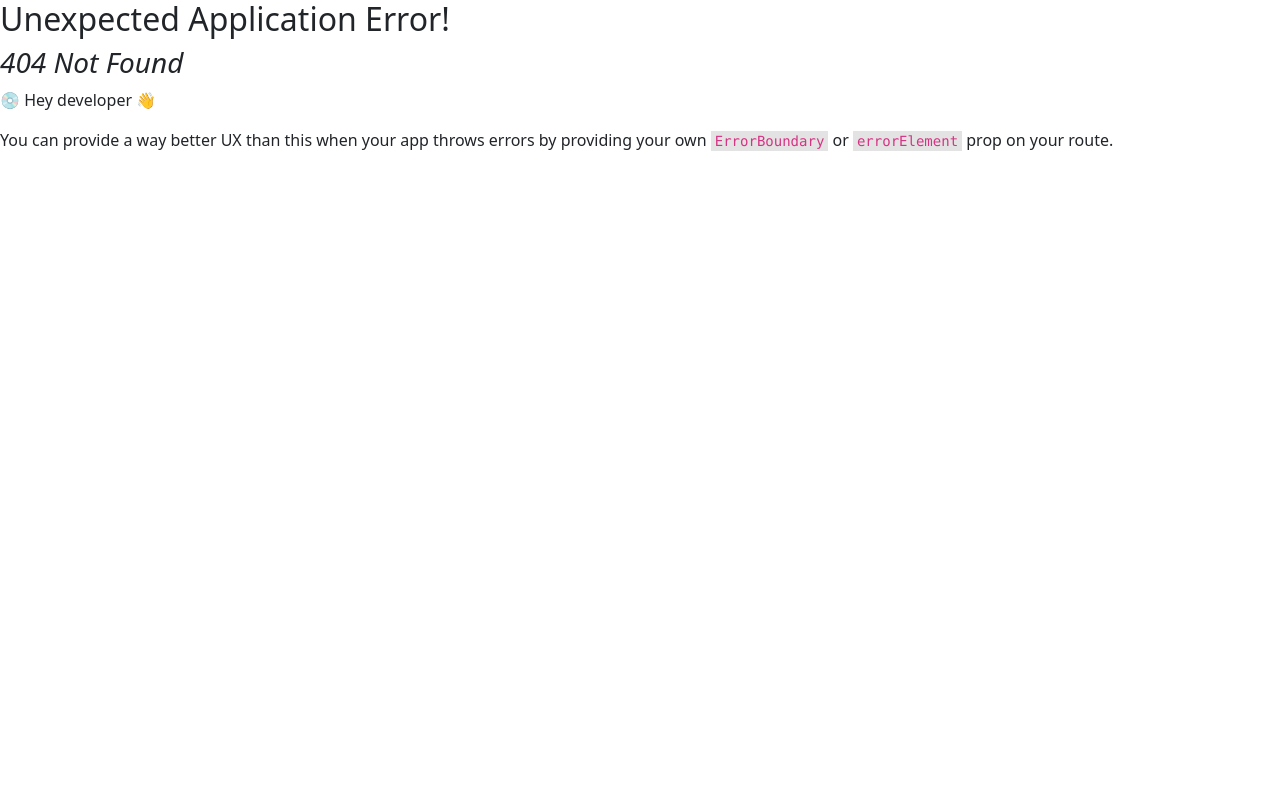
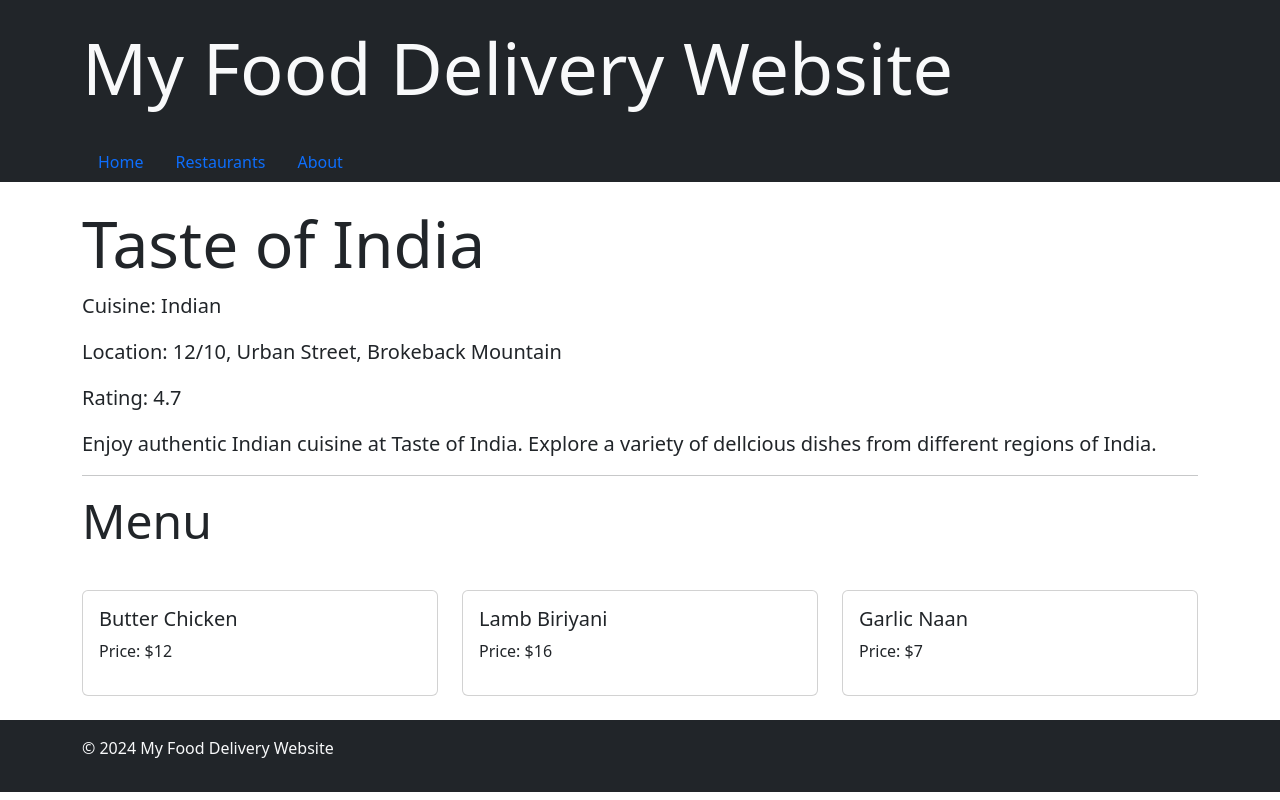
Before and after one commit to devMainak/react-router, a React (Vite) app: page /restaurants/1 in a window 1280 px wide. Before the commit this address had no page. Built offline with nearby package versions, Linux system fonts and the light colour scheme.

Commit message:
feat: dynamic client-side routing

```diff
--- a/src/index.jsx
+++ b/src/index.jsx
@@ -4,6 +4,7 @@ import { createBrowserRouter, RouterProvider } from 'react-router-dom'
 import App from './App'
 import About from './pages/About'
 import Restaurants from './pages/Restaurants'
+import RestaurantDetails from './pages/RestaurantDetails'
 
 const router = createBrowserRouter([
   {
@@ -17,6 +18,10 @@ const router = createBrowserRouter([
   {
     path: "/restaurants",
     element: <Restaurants/>
+  },
+  {
+    path: "restaurants/:restaurantId",
+    element: <RestaurantDetails/>
   }
 ])
 
--- /dev/null
+++ b/src/pages/RestaurantDetails.jsx
@@ -0,0 +1,102 @@
+import { useParams } from 'react-router-dom'
+import Header from '../components/Header'
+import Footer from '../components/Footer'
+
+const RestaurantDetails = () => {
+
+  const restaurantId = useParams()
+
+  const restaurants = [
+    {
+      id: 1,
+      name: "Taste of India",
+      cuisine: "Indian",
+      rating: 4.7,
+      menu: [
+        {dish: "Butter Chicken", price: 12},
+        {dish: "Lamb Biriyani", price: 16},
+        {dish: "Garlic Naan", price: 7}
+      ],
+      isOpen: true,
+      description: "Enjoy authentic Indian cuisine at Taste of India. Explore a variety of dellcious dishes from different regions of India.",
+      location: "12/10, Urban Street, Brokeback Mountain"
+    },
+    {
+      id: 2,
+        name: "Pizza Paradise",
+        cuisine: "Italian",
+        rating: 4.5,
+        menu: [
+          {dish: "Margherita Pizza", price: 12},
+          {dish: "Pizza Napoletana", price: 15},
+          {dish: "Tiramisu", price: 8}
+        ],
+        isOpen: true,
+        description:  "Indulge in mouth-watering pizzas at Pizza Paradise. With a variety of toppings and crusts. It's a pizza lover's dream.",
+        location: "22nd Street, Brooklyn, New York City"
+    },
+    {
+      id: 3,
+        name: "Sushi Saito",
+        cuisine: "Japanese",
+        rating: 4.8,
+        menu: [
+          {dish: "Uni Sushi", price: 8},
+          {dish: "Premium Tuna Sushi", price: 15},
+          {dish: "Dorayaki", price: 6}
+        ],
+        isOpen: true,
+        description:  "Familiar sushi & other raw fish dishes are served at this stylish restaurant with a warm vibe.",
+        location: "Minato City, Roppongi, Tokyo"
+    },
+    {
+        id: 4,
+          name: "Black's BBQ",
+          cuisine: "American",
+          rating: 4.7,
+          menu: [
+            {dish: "Brisket", price: 29.99},
+            {dish: "Pork Spare Ribs", price: 20.99},
+            {dish: "Original Sausage", price: 4.25},
+            {dish: "Mac & Cheese", price: 2.99},
+          ],
+          isOpen: false,
+          description:  "WHERE LEGENDARY TEXAS BBQ IS MADE.",
+          location: "215 N Main Street, Lockhart, Texas"
+    }
+  ]
+
+  const restaurantData = restaurants.find(restaurant => restaurant.id == restaurantId.restaurantId)
+
+  return (
+    <>
+    <Header/>
+    <main className='container py-4'>
+      <h3 className='display-3 fw-normal'>{restaurantData.name}</h3>
+      <p className='fs-5 fw-normal'>Cuisine: {restaurantData.cuisine}</p>
+      <p className='fs-5 fw-normal'>Location: {restaurantData.location}</p>
+      <p className='fs-5 fw-normal'>Rating: {restaurantData.rating}</p>
+      <p className='fs-5 fw-normal'>{restaurantData.description}</p>
+      <hr/>
+      <h5 className='display-5 fw-normal'>Menu</h5>
+      <div className='row pt-3'>
+        {restaurantData.menu.map(dish => {
+      return (
+        <div key={dish.dish} className='col-4 mt-3'>
+          <div className='card'>
+            <div className='card-body'>
+              <h5 className='card-title'>{dish.dish}</h5>
+              <p>Price: ${dish.price}</p>
+            </div>
+          </div>
+        </div>
+      )
+        })}
+      </div>
+    </main>
+    <Footer/>
+    </>
+  )
+}
+
+export default RestaurantDetails;
--- a/src/pages/Restaurants.jsx
+++ b/src/pages/Restaurants.jsx
@@ -1,5 +1,7 @@
+import { Link } from 'react-router-dom'
 import Header from '../components/Header'
 import Footer from '../components/Footer'
+
 // generating & displaying restaurants cards
 const RestaurantCards = ({restaurants}) => {
   return (
@@ -12,6 +14,7 @@ const RestaurantCards = ({restaurants}) => {
              <h5>{restaurant.name}</h5>
              <p className="card-text">{restaurant.description}</p>
             <p className="text-secondary card-text">Rating: {restaurant.rating} | {restaurant.isOpen ? "Open Now" : "Closed"}</p>
+            <Link className='btn btn-primary' to={`/restaurants/${restaurant.id}`}>View More</Link>
           </div>
         </div>
       )
@@ -44,6 +47,31 @@ export default function Restaurants(){
       },
       isOpen: true,
       description: "Indulge in mouth-watering pizzas at Pizza Paradise. With a variety of toppings and crusts. It's a pizza lover's dream."
+    },
+    {
+      id: 3,
+        name: "Sushi Saito",
+        cuisine: "Japanese",
+        rating: 4.8,
+        img: {
+          src: "https://lh3.googleusercontent.com/p/AF1QipO3nU0b8vjtNkbtjxpHvPzkByYDmLUxzizPXcQo=s680-w680-h510",
+          alt: "Sushi Saito"
+        },
+        isOpen: true,
+        description:  "Familiar sushi & other raw fish dishes are served at this stylish restaurant with a warm vibe.",
+    },
+    {
+      id: 4,
+        name: "Black's BBQ",
+        cuisine: "American",
+        rating: 4.7,
+      img: {
+        src: "https://encrypted-tbn0.gstatic.com/images?q=tbn:ANd9GcTL2OxRKe-Kvbv5FRcOBp885NQuOEHeDWrrBtvlf0szb7U7G_tMYzr10z44Oilru_fW9Vg&usqp=CAU",
+        alt: "Black's BBQ"
+      },
+        isOpen: false,
+        description:  "WHERE LEGENDARY TEXAS BBQ IS MADE.",
+        location: "215 N Main Street, Lockhart, Texas"
     }
   ]
 
```
